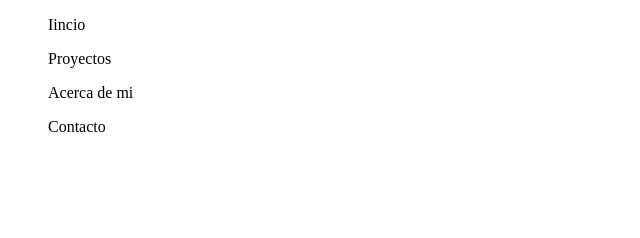
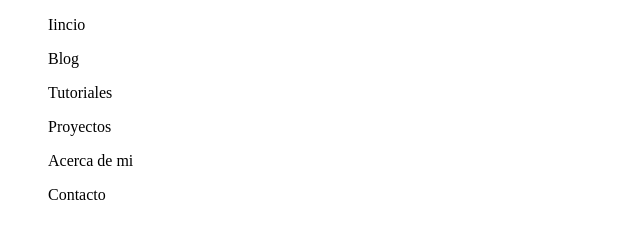
Before and after one commit to pamesorioz/pamesorioz, a plain HTML site: page index.html in a window 1280 px wide. Shown: the whole page, without its empty margins (0-640 px from the left). Drawn offline with Linux system fonts and the light colour scheme.

Commit message:
Se agrego mas categorias a la navegación

```diff
--- a/index.html
+++ b/index.html
@@ -10,6 +10,8 @@
     <div>
         <nav>
             <ul>Iincio</ul>
+            <ul>Blog</ul>
+            <ul>Tutoriales</ul>
             <ul>Proyectos</ul>
             <ul>Acerca de mi</ul>
             <ul>Contacto</ul>
```
